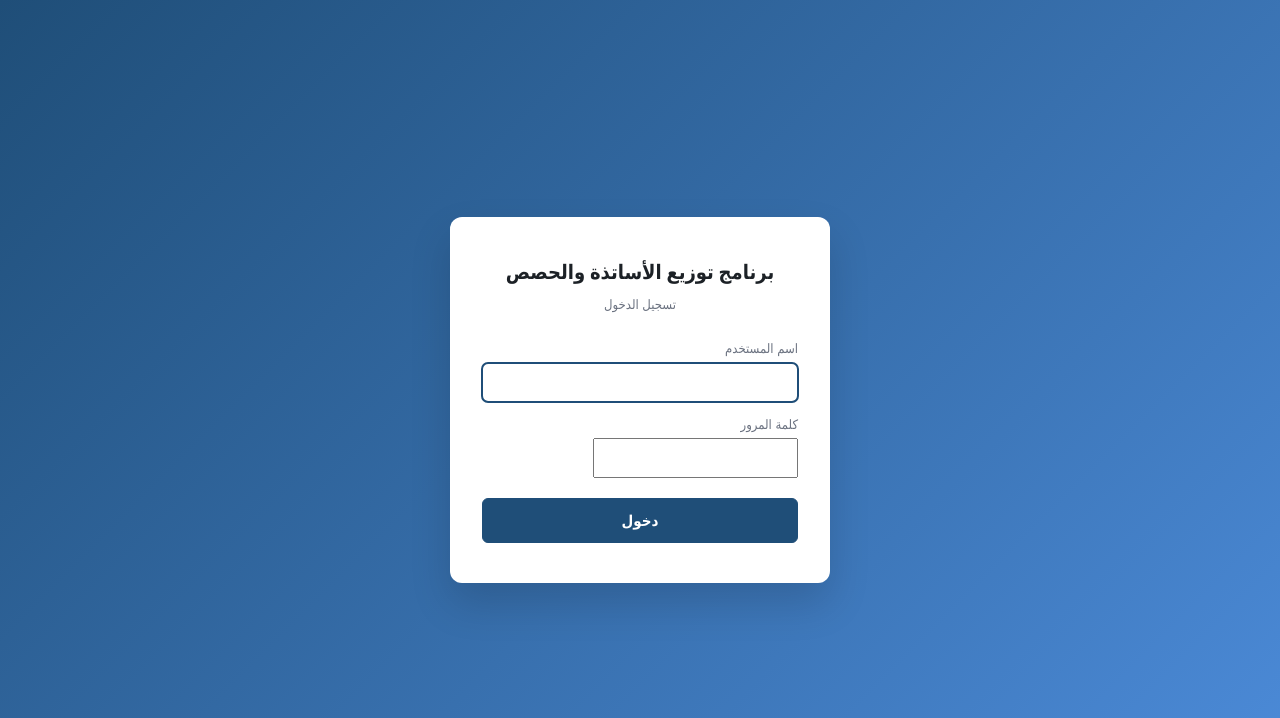
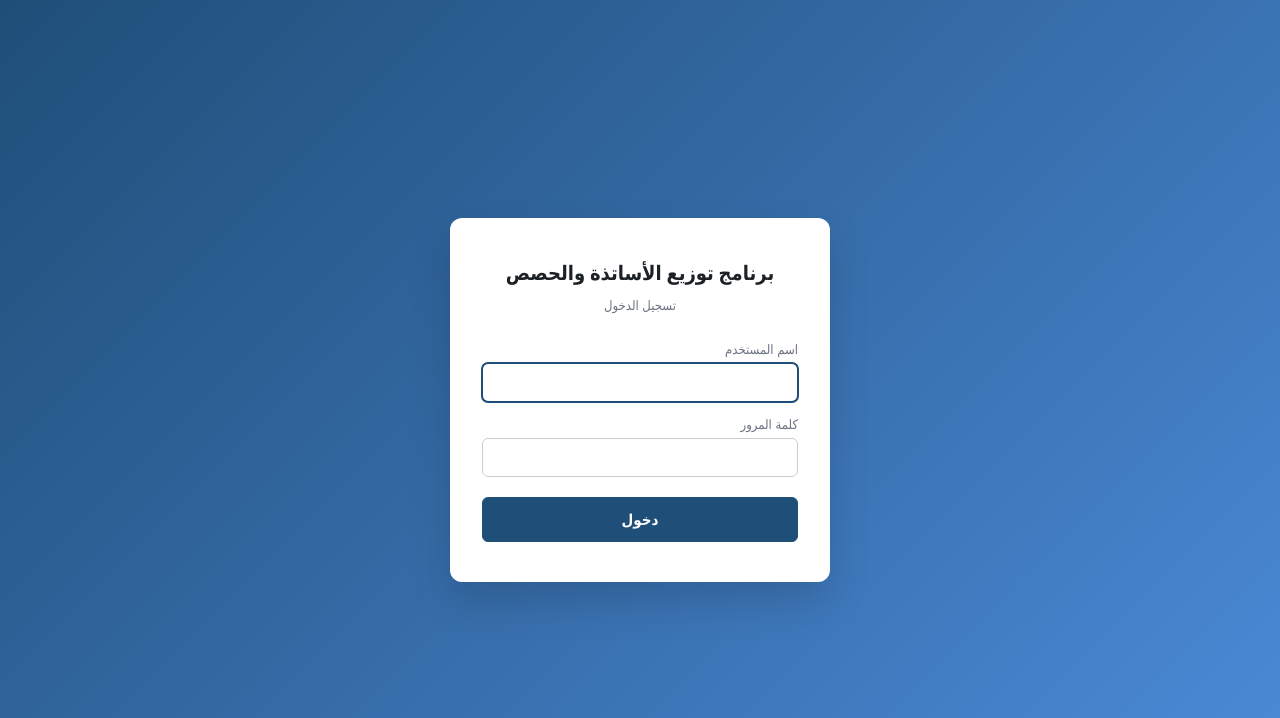
Before and after one commit to HaldunMatar/school_timetable_web, a FastAPI app: page /login in a window 1280 px wide. Shown: the top 718 px of the page. Run offline with FastAPI, Linux system fonts and the light colour scheme.

Commit message:
إصلاح تنسيق شاشة تسجيل الدخول: حقل كلمة المرور بلا عرض كامل
السبب: قاعدة CSS العامة التي تُعطي العرض الكامل والحدود للحقول
(input[type="text"], number, time, file) لم تكن تشمل
input[type="password"] - فيظهر حقل كلمة المرور بحجمه الافتراضي
الصغير من المتصفح، ملتصقاً بجانب زر "دخول" بدل أن يكون تحت اسم
المستخدم بعرض كامل. أضفت input[type="password"] لنفس القاعدة -
يصلح هذا شاشة الدخول وأيضاً حقول كلمة المرور في صفحة مستخدمي الأدمن.

تحقق مباشر عبر المتصفح على السيرفر المحلي: الحقل الآن بعرض كامل
تحت اسم المستخدم، والزر تحته كما هو متوقع.

Co-Authored-By: Claude Sonnet 5 <noreply@anthropic.com>

```diff
--- a/timetable_web/static/app.css
+++ b/timetable_web/static/app.css
@@ -61,7 +61,7 @@ th { background: #f0f2f5; font-weight: 600; color: var(--ink); }
 tr:last-child td { border-bottom: none; }
 tr:hover td { background: #fafbfc; }
 
-input[type="text"], input[type="number"], input[type="time"], input[type="file"], select, textarea {
+input[type="text"], input[type="password"], input[type="number"], input[type="time"], input[type="file"], select, textarea {
   width: 100%; padding: 6px 8px; border: 1px solid var(--border-strong);
   border-radius: 6px; background: #fff; font-size: 14px; font-family: inherit;
 }
```
